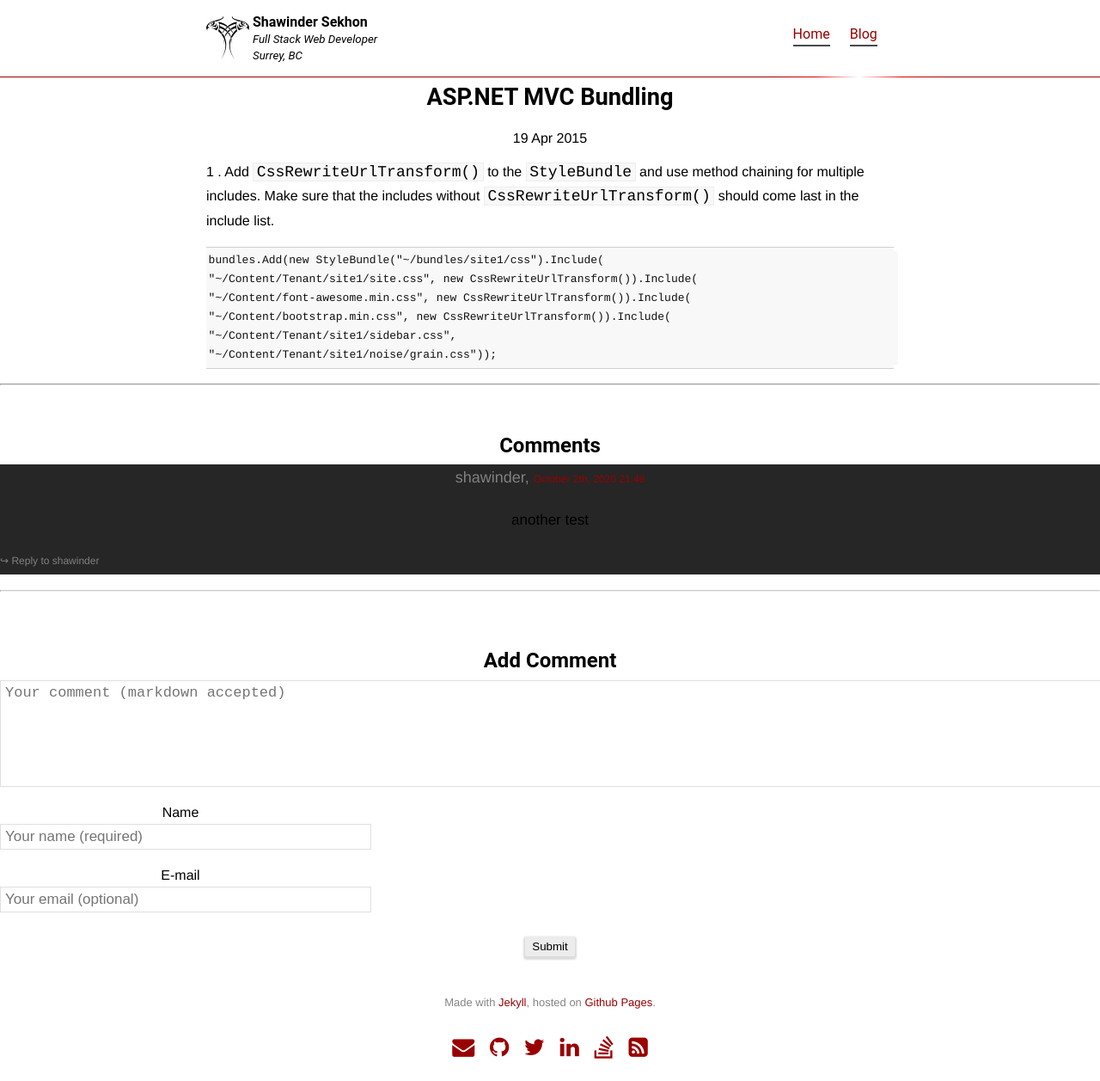
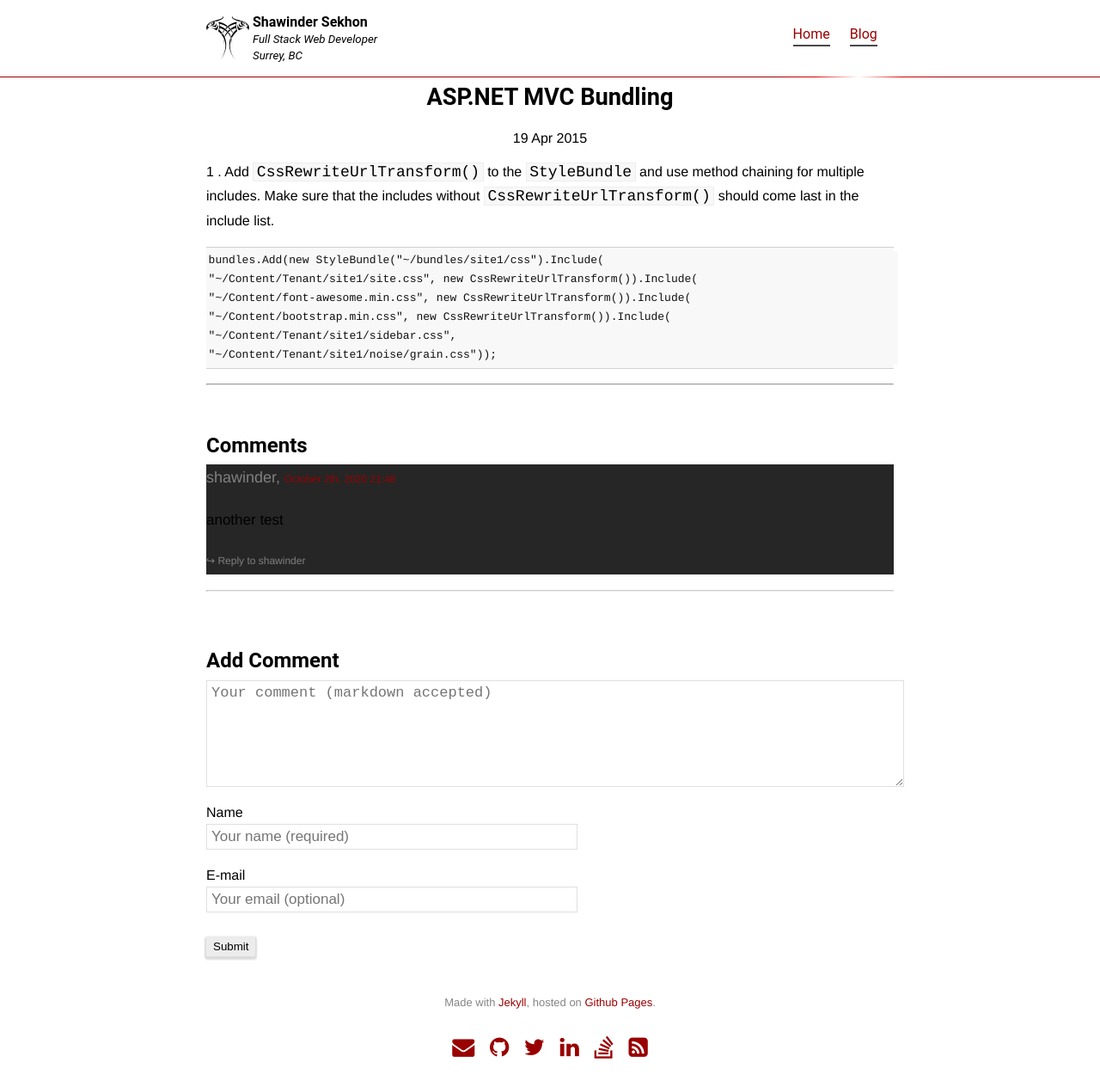
Before and after one commit to shawinder/shawinder.github.io, a Jekyll site: the page built from _posts/2015-04-19-asp-net-mvc-bundling.md, in a window 1280 px wide. Shown: the whole page at 86% size. Built offline with Jekyll 4.4.1, drawn with Linux system fonts in a browser that asks for light colours; nearby versions of some CDN libraries.

Commit message:
Update comments.html

```diff
--- a/_includes/comments.html
+++ b/_includes/comments.html
@@ -1,4 +1,4 @@
-<section class="comments" id="comment-section">
+<section class="inner" id="comment-section">
   <hr>
   {% if site.data.comments[page.slug] %}
   <!-- Existing comments -->
```
